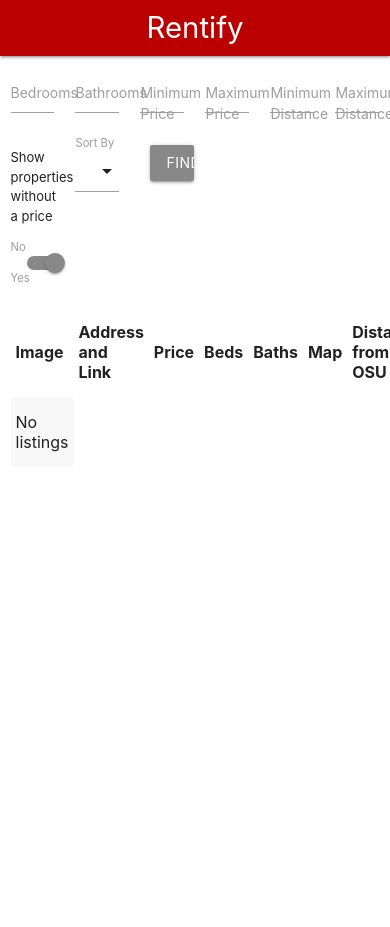
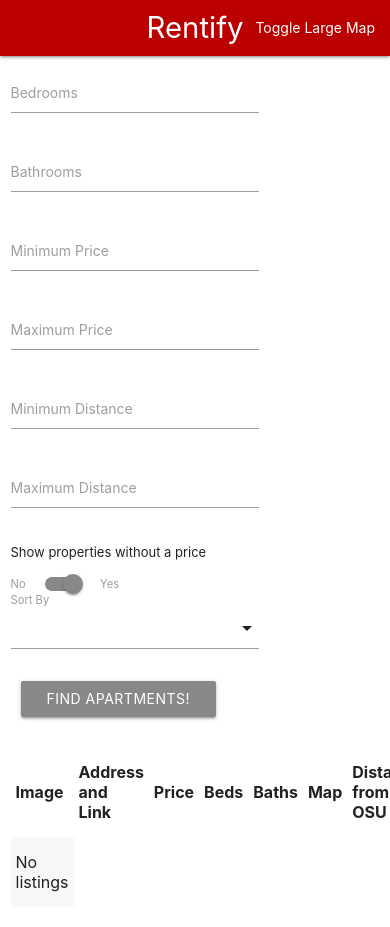
Before and after one commit to maxdg99/off-campus, a Django app: page / in a window 390 px wide; the page is wider, and only the part inside the window is pictured. Before the commit the page ends 452 px from the top of that part, so only its background shows below. Run offline with Django 3.2, Linux system fonts and the light colour scheme; data that the repository does not hold is empty; some libraries are stand-ins or nearby versions.

Commit message:
Made filters responsive

```diff
--- a/apartmentSearchProject/apartmentSearchApp/templates/index.html
+++ b/apartmentSearchProject/apartmentSearchApp/templates/index.html
@@ -26,7 +26,7 @@
     <nav>
         <div class="nav-wrapper">
             <a href="#" class="brand-logo center">Rentify</a>
-            <ul id="nav-mobile" class="right hide-on-med-and-down">
+            <ul id="nav-mobile" class="right">
                 <li><a href="#" onclick="toggleBigMap()">Toggle Large Map</a></li>
             </ul>
         </div>
@@ -41,37 +41,37 @@
 
         <form action="#" onsubmit="return reloadWithParams(event)" id="filter">
             <div class="row">
-                <div class="input-field col s2">
+                <div class="input-field col l2">
                     <input id="bedrooms" type="number" min="0">
                     <label for="password">Bedrooms</label>
                 </div>
 
-                <div class="input-field col s2">
+                <div class="input-field col l2">
                     <input id="bathrooms" type="number" min="0">
                     <label for="password">Bathrooms</label>
                 </div>
 
-                <div class="input-field col s2">
+                <div class="input-field col l2">
                     <input id="min-price" type="number" min="0">
                     <label for="password">Minimum Price</label>
                 </div>
 
-                <div class="input-field col s2">
+                <div class="input-field col l2">
                     <input id="max-price" type="text" min="0">
                     <label for="password">Maximum Price</label>
                 </div>
 
-                <div class="input-field col s2">
+                <div class="input-field col l2">
                     <input id="min-distance" type="number" min="0">
                     <label for="password">Minimum Distance</label>
                 </div>
 
-                <div class="input-field col s2">
+                <div class="input-field col l2">
                     <input id="max-distacne" type="number" min="0">
                     <label for="password">Maximum Distance</label>
                 </div>
 
-                <div class="col s2">
+                <div class="col l2">
                     <p id="no-price-switch">Show properties without a price</p>
                     <div class="switch">
                         <label>
@@ -83,7 +83,7 @@
                     </div>
                 </div>
 
-                <div class="input-field col s2">
+                <div class="input-field col l2">
                     <select id="sort">
                         <option value="distance_increasing" selected>Distance Increasing</option>
                         <option value="distance_decreasing">Distance Decreasing</option>
@@ -93,7 +93,7 @@
                     <label>Sort By</label>
                 </div>
 
-                <div class="col s2">
+                <div class="col l2">
                     <button href="#" class="btn waves-effect waves-light full-width" id="submit">
                         Find apartments!
                     </button>
```
